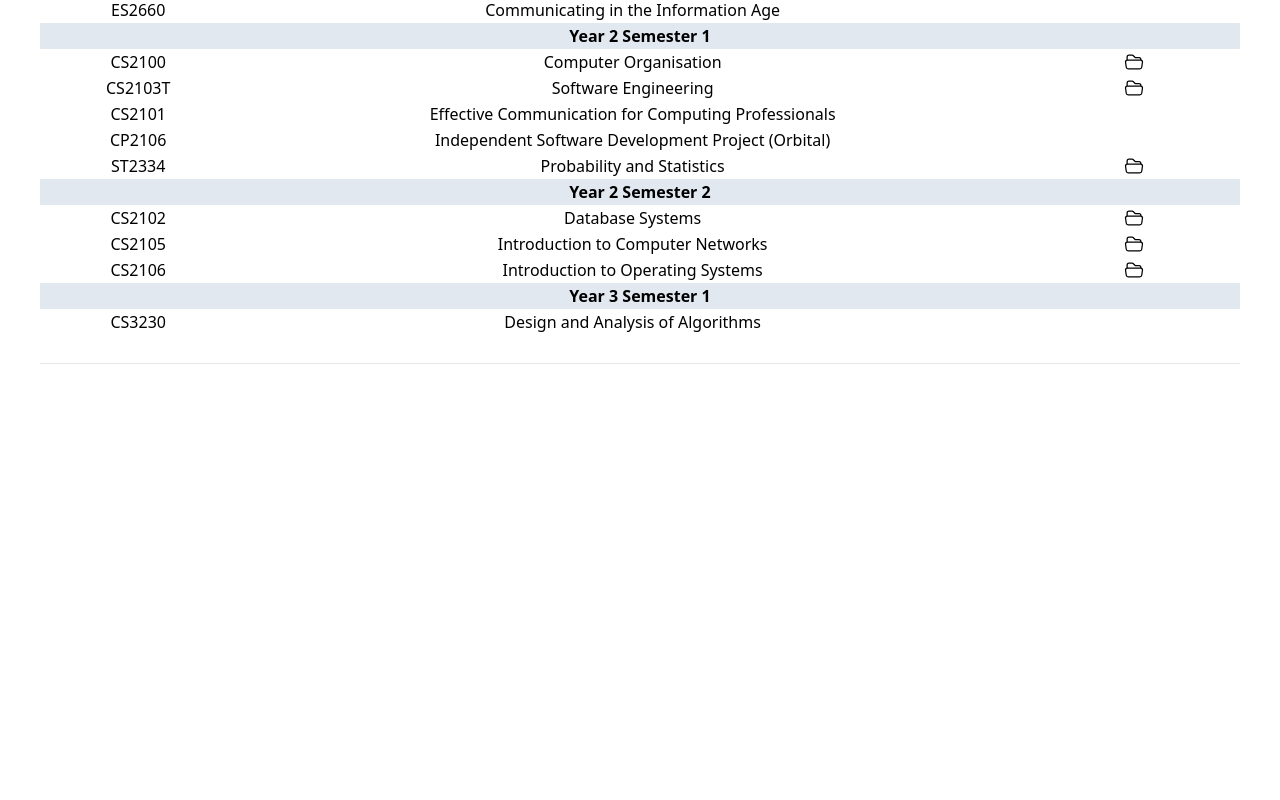
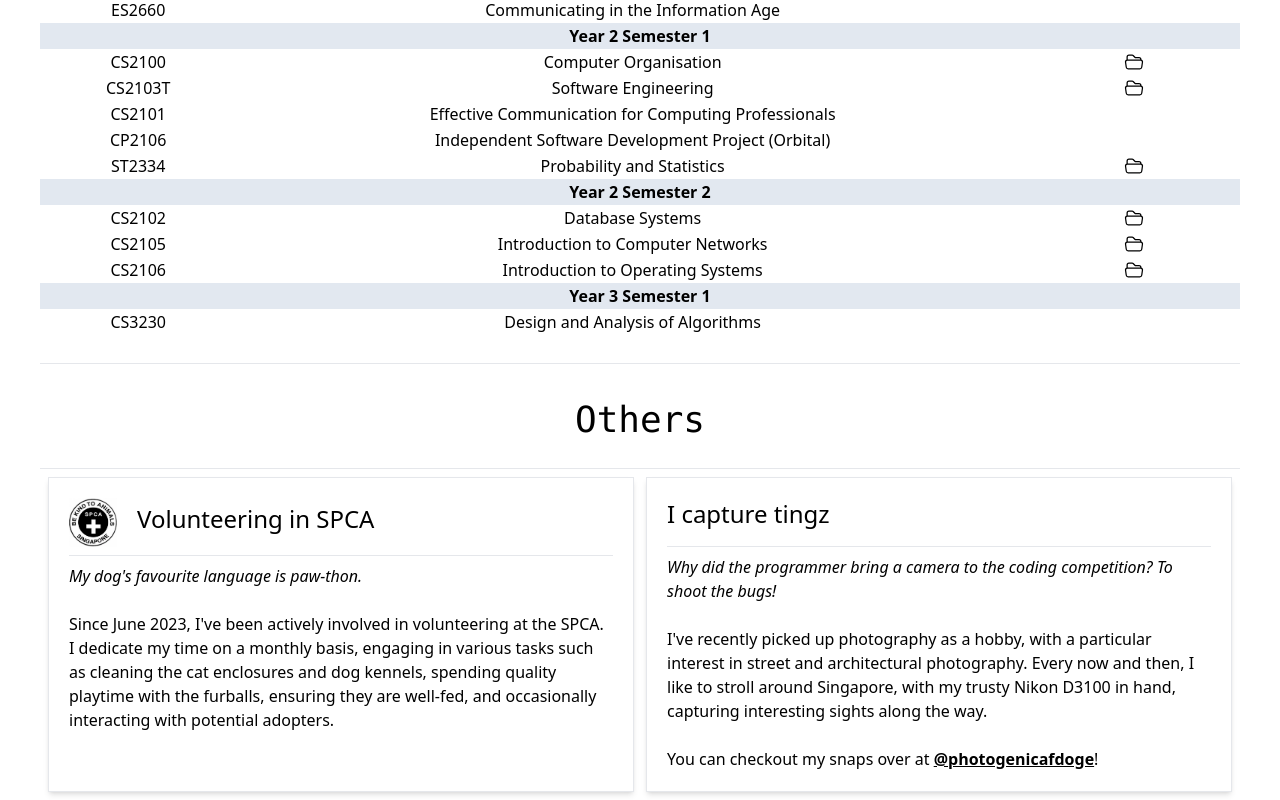
Before and after one commit to njxue/portfolio, a Vue app: page / in a window 1280 px wide. Shown: the part 3186-3986 px from the top of the page. Before the commit the page ends 3550 px from the top, so only its background shows below. Built offline with nearby package versions, Linux system fonts and the light colour scheme.

Commit message:
Add 'others' category

```diff
--- a/package.json
+++ b/package.json
@@ -25,6 +25,6 @@
     "eslint-plugin-vue": "^9.3.0",
     "prettier": "^2.7.1",
     "tailwindcss": "^3.2.4",
-    "vite": "^4.0.5"
+    "vite": "^4.4.9"
   }
 }
--- a/public/output.css
+++ b/public/output.css
@@ -584,6 +584,14 @@ video {
   margin-top: 2.5rem;
 }
 
+.mb-2 {
+  margin-bottom: 0.5rem;
+}
+
+.mt-2 {
+  margin-top: 0.5rem;
+}
+
 .block {
   display: block;
 }
@@ -648,8 +656,41 @@ video {
   width: 5rem;
 }
 
+.w-\[100px\] {
+  width: 100px;
+}
+
+.min-w-max {
+  min-width: -moz-max-content;
+  min-width: max-content;
+}
+
+.min-w-\[100px\] {
+  min-width: 100px;
+}
+
+.min-w-\[150px\] {
+  min-width: 150px;
+}
+
+.min-w-\[220px\] {
+  min-width: 220px;
+}
+
+.min-w-\[250px\] {
+  min-width: 250px;
+}
+
 .max-w-\[1000px\] {
   max-width: 1000px;
+}
+
+.max-w-md {
+  max-width: 28rem;
+}
+
+.flex-1 {
+  flex: 1 1 0%;
 }
 
 .grow {
@@ -708,12 +749,12 @@ video {
   gap: 1.75rem;
 }
 
+.gap-3 {
+  gap: 0.75rem;
+}
+
 .gap-5 {
   gap: 1.25rem;
-}
-
-.gap-3 {
-  gap: 0.75rem;
 }
 
 .gap-x-4 {
@@ -741,6 +782,10 @@ video {
 
 .self-stretch {
   align-self: stretch;
+}
+
+.overflow-auto {
+  overflow: auto;
 }
 
 .rounded-full {
--- a/src/App.vue
+++ b/src/App.vue
@@ -8,6 +8,7 @@
       <WorkExperiences />
       <Projects />
       <Education />
+      <Others />
     </div>
   </div>
 
@@ -18,13 +19,11 @@
       viewBox="0 0 24 24"
       stroke-width="1.5"
       stroke="currentColor"
-      class="fixed bottom-10 right-10 w-6 h-6"
-    >
+      class="fixed bottom-10 right-10 w-6 h-6">
       <path
         stroke-linecap="round"
         stroke-linejoin="round"
-        d="M4.5 12.75l7.5-7.5 7.5 7.5m-15 6l7.5-7.5 7.5 7.5"
-      />
+        d="M4.5 12.75l7.5-7.5 7.5 7.5m-15 6l7.5-7.5 7.5 7.5" />
     </svg>
   </div>
 </template>
@@ -35,6 +34,7 @@ import Projects from "./components/projects/Projects.vue";
 import Introduction from "./components/introduction/Introduction.vue";
 import Education from "./components/coursework/Coursework.vue";
 import WorkExperiences from "./components/work/WorkExperiences.vue";
+import Others from "./components/others/Others.vue";
 
 document.addEventListener("DOMContentLoaded", function () {
   const observerCallback = function (entries, observer) {
@@ -53,7 +53,7 @@ document.addEventListener("DOMContentLoaded", function () {
   const observer = new IntersectionObserver(observerCallback);
 
   document
-    .querySelectorAll(".project, .experience, .sectionHeader")
+    .querySelectorAll(".project, .experience, .sectionHeader, .other")
     .forEach((elem) => {
       if (elem) {
         observer.observe(elem);
@@ -69,6 +69,7 @@ export default {
     Introduction,
     Projects,
     Education,
+    Others,
   },
   mounted() {
     window.onscroll = this.handleScroll;
--- /dev/null
+++ b/src/components/others/Others.vue
@@ -0,0 +1,40 @@
+<template>
+  <div id="Others">
+    <div
+      class="sectionHeader p-2 mb-5 text-4xl text-center font-mono invisible">
+      <h1>Others</h1>
+    </div>
+    <hr />
+    <div
+      class="other flex flex-row flex-wrap justify-stretch gap-3 p-2 invisible">
+      <div
+        class="p-5 flex-1 min-w-[250px] border-gray shadow-md border"
+        v-for="others in Others">
+        <div class="mb-2 flex justify-start gap-5 items-center">
+          <img v-if="others.icon" class="w-12" :src="`/icons/${others.icon}`" />
+          <h1 class="text-2xl mb-2">{{ others.title }}</h1>
+        </div>
+        <hr />
+        <div class="mt-2" :id="others.id"></div>
+      </div>
+    </div>
+  </div>
+</template>
+
+<script>
+import Others from "/src/data/Others";
+export default {
+  name: "Others",
+  data() {
+    return { Others };
+  },
+  mounted() {
+    Others.forEach((o) => {
+      const e = document.getElementById(o.id);
+      if (e) {
+        e.innerHTML = o.description;
+      }
+    });
+  },
+};
+</script>
--- /dev/null
+++ b/src/data/Others.js
@@ -0,0 +1,27 @@
+const Others = [
+  {
+    id: "spca",
+    title: "Volunteering in SPCA",
+    description:
+      "<p><i>My dog's favourite language is paw-thon.</i></p>" +
+      "<br />" +
+      "Since June 2023, I've been actively involved in volunteering at the SPCA. I dedicate my time on a monthly basis, " +
+      " engaging in various tasks such as cleaning the cat enclosures and dog kennels, spending quality playtime with the furballs, " +
+      "ensuring they are well-fed, and occasionally interacting with potential adopters.",
+    icon: "spca.jpg",
+  },
+  {
+    id: "photography",
+    title: "I capture tingz",
+    description:
+      "<p><i>Why did the programmer bring a camera to the coding competition? To shoot the bugs!</i></p>" +
+      "<br />" +
+      "<p>I've recently picked up photography as a hobby, with a particular interest in street and architectural photography. " +
+      "Every now and then, I like to stroll around Singapore, with my trusty Nikon D3100 in hand, capturing interesting sights " +
+      "along the way.</p>" +
+      "<br />" +
+      "<p>You can checkout my snaps over at <u><b><a href='https://www.instagram.com/photogenicafdoge/'>@photogenicafdoge</a></b></u>!</p>",
+  },
+];
+
+export default Others;
```
Also changed, not shown: public/icons/spca.jpg (added), 1 other file (tests, documents, lock files or other folders).
